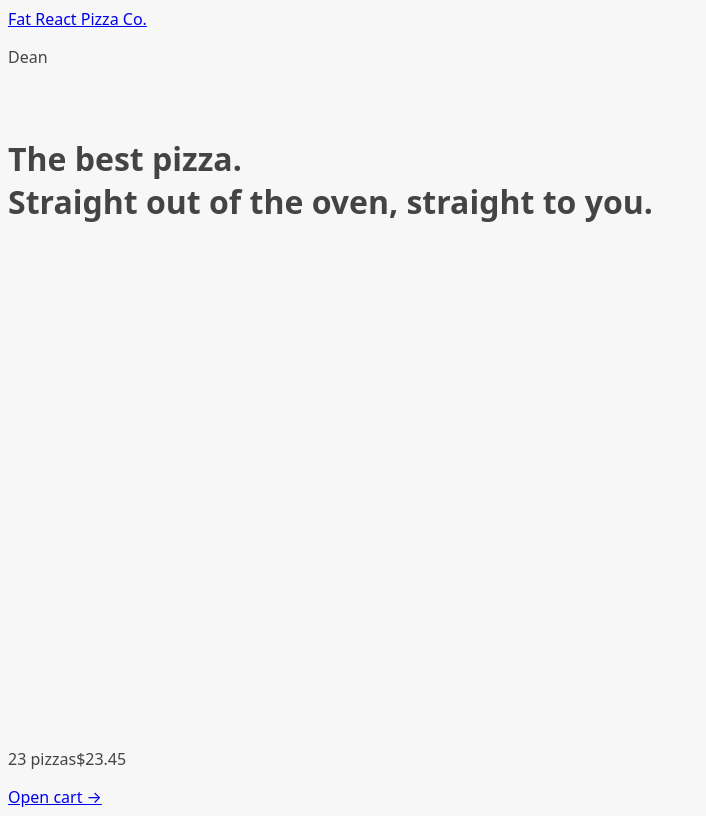
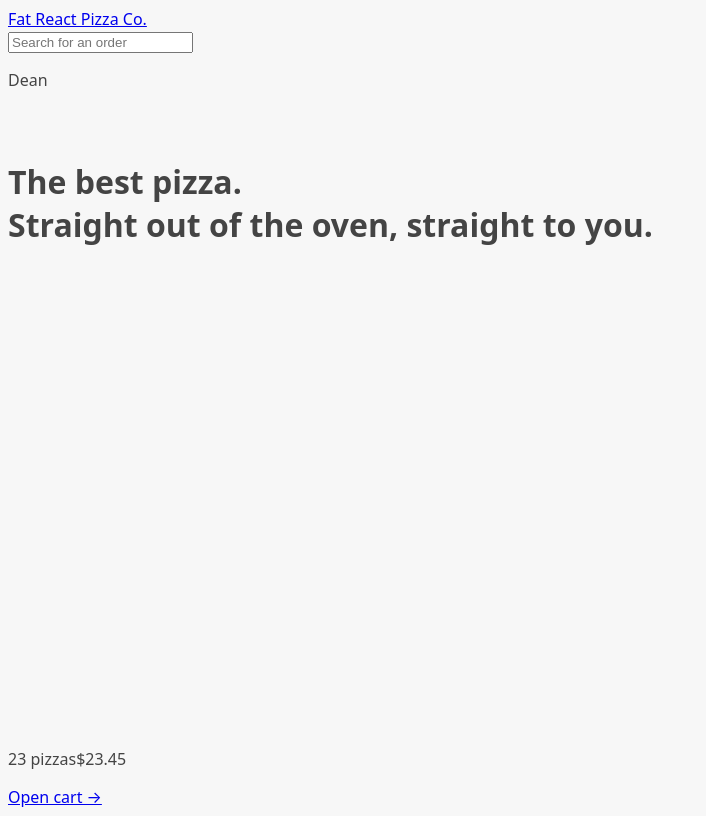
Before and after one commit to deanfoxcd/Modern-React-Fast-React-Pizza, a React (Vite) app: page / in a window 1280 px wide. Shown: the whole page, without its empty margins (0-706 px from the left). Built offline with nearby package versions, Linux system fonts and the light colour scheme.

Commit message:
add searchOrder functionality

```diff
--- /dev/null
+++ b/src/features/order/SearchOrder.jsx
@@ -0,0 +1,25 @@
+import { useState } from 'react';
+import { useNavigate } from 'react-router-dom';
+
+export default function SearchOrder() {
+  const [query, setQuery] = useState('');
+  const navigate = useNavigate();
+
+  function handleSubmit(e) {
+    e.preventDefault();
+    if (!query) return;
+
+    navigate(`/order/${query}`);
+    setQuery('');
+  }
+
+  return (
+    <form onSubmit={handleSubmit}>
+      <input
+        placeholder="Search for an order"
+        value={query}
+        onChange={(e) => setQuery(e.target.value)}
+      />
+    </form>
+  );
+}
--- a/src/ui/Header.jsx
+++ b/src/ui/Header.jsx
@@ -1,9 +1,11 @@
 import { Link } from 'react-router-dom';
+import SearchOrder from '../features/order/SearchOrder';
 
 export default function Header() {
   return (
     <header>
       <Link to="/">Fat React Pizza Co.</Link>
+      <SearchOrder />
       <p>Dean</p>
     </header>
   );
```
